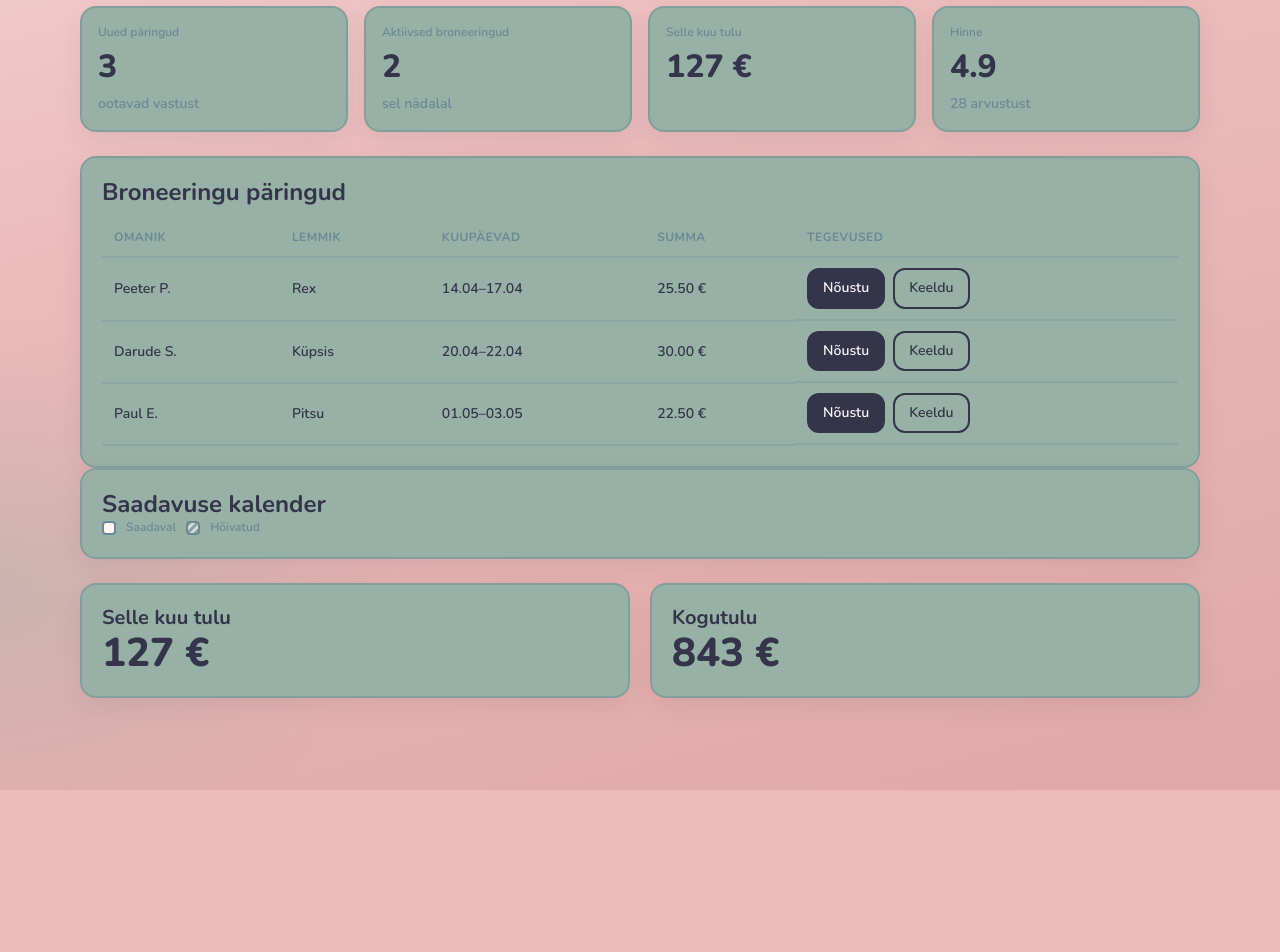
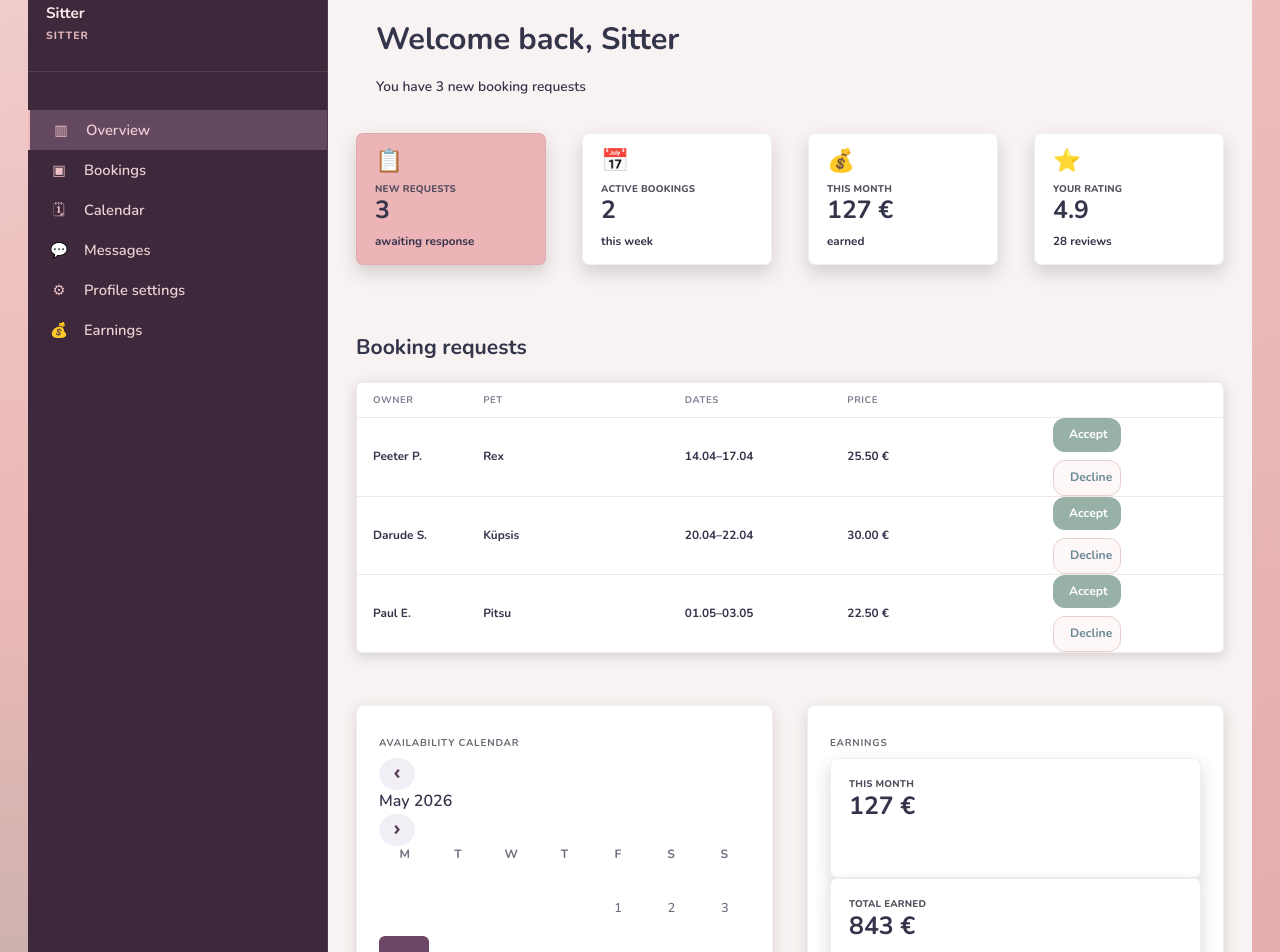
Before and after one commit to KelliKirk/loomahoidja, a React (Vite) app in the folder frontend/loomahoidja/: page /dashboard/sitter in a window 1280 px wide. Shown: the part 200-1152 px from the top of the page. Before the commit the page ends 990 px from the top, so only its background shows below. Built offline with nearby package versions, Linux system fonts and the light colour scheme.

Commit message:
sitter dashboard incomplete

```diff
--- a/frontend/loomahoidja/src/App.css
+++ b/frontend/loomahoidja/src/App.css
@@ -244,7 +244,7 @@ button {
   min-height: 100%;
 }
 
-.filter-panel > .filter-block {
+.filter-panel>.filter-block {
   display: grid;
   gap: 14px;
   margin: 0;
@@ -255,20 +255,20 @@ button {
   box-shadow: none;
 }
 
-.filter-panel > .filter-block:first-child {
+.filter-panel>.filter-block:first-child {
   padding-top: 0;
 }
 
-.filter-panel > .filter-block:last-of-type {
+.filter-panel>.filter-block:last-of-type {
   border-bottom: none;
   padding-bottom: 4px;
 }
 
-.filter-panel > .filter-block--conditions {
+.filter-panel>.filter-block--conditions {
   gap: 12px;
 }
 
-.filter-panel > .filter-apply-btn {
+.filter-panel>.filter-apply-btn {
   margin-top: 20px;
   flex-shrink: 0;
 }
@@ -1381,6 +1381,7 @@ button {
 }
 
 @media (max-width: 640px) {
+
   .app-header,
   .app-footer {
     flex-direction: column;
@@ -1559,7 +1560,7 @@ button:hover {
 .hero-box {
   border-radius: 32px;
   padding: 28px;
-  background: linear-gradient(180deg, rgba(255,255,255,0.9) 0%, rgba(241,224,245,0.95) 100%);
+  background: linear-gradient(180deg, rgba(255, 255, 255, 0.9) 0%, rgba(241, 224, 245, 0.95) 100%);
   min-height: 320px;
   display: flex;
   flex-direction: column;
@@ -2295,6 +2296,7 @@ button:hover {
   display: grid;
   grid-template-columns: repeat(7, 1fr);
   gap: 3px;
+  margin-top: 20px;
 }
 
 .day {
@@ -2335,6 +2337,35 @@ button:hover {
   color: #6B6B7D;
   justify-content: center;
   margin-top: 6px;
+}
+
+.cal-day.today {
+  background: #3d293b;
+  color: #fff;
+  font-weight: 800;
+}
+
+.cal-nav-btn {
+  background: #f2eef5;
+  border: none;
+  width: 32px;
+  height: 32px;
+  border-radius: 50%;
+  display: flex;
+  align-items: center;
+  justify-content: center;
+  cursor: pointer;
+  font-size: 1.2rem;
+  color: #594157;
+}
+
+.cal-nav-btn:hover {
+  background: #EBBAB9;
+}
+
+.cal-day.today {
+  border: 2px solid #594157;
+  font-weight: 800;
 }
 
 .legend-item {
@@ -2498,6 +2529,7 @@ button:hover {
 }
 
 @media (max-width: 1120px) {
+
   .hero-panel,
   .auth-panel,
   .profile-grid,
@@ -3185,6 +3217,7 @@ button:hover {
 .btnSm {
   padding: 8px 14px;
   font-size: 14px;
+  min-height: auto;
 }
 
 .btnWide {
@@ -3266,8 +3299,7 @@ button:hover {
   width: 100%;
   max-width: none;
   margin: 0;
-  padding: 12px max(20px, calc(12px + env(safe-area-inset-left, 0px)))
-    12px max(20px, calc(12px + env(safe-area-inset-right, 0px)));
+  padding: 12px max(20px, calc(12px + env(safe-area-inset-left, 0px))) 12px max(20px, calc(12px + env(safe-area-inset-right, 0px)));
   box-sizing: border-box;
   display: flex;
   align-items: center;
@@ -3896,13 +3928,11 @@ button:hover {
 }
 
 .calCellDisabled {
-  background: repeating-linear-gradient(
-    -45deg,
+  background: repeating-linear-gradient(-45deg,
       rgba(105, 137, 150, 0.2),
       rgba(105, 137, 150, 0.2) 4px,
       rgba(253, 246, 246, 0.5) 4px,
-    rgba(253, 246, 246, 0.5) 8px
-  );
+      rgba(253, 246, 246, 0.5) 8px);
   color: var(--color-accent-3);
   cursor: not-allowed;
   opacity: 0.85;
@@ -3935,13 +3965,11 @@ button:hover {
 }
 
 .swatchBusy {
-  background: repeating-linear-gradient(
-    -45deg,
+  background: repeating-linear-gradient(-45deg,
       rgba(105, 137, 150, 0.35),
       rgba(105, 137, 150, 0.35) 3px,
       rgba(253, 246, 246, 0.6) 3px,
-    rgba(253, 246, 246, 0.6) 6px
-  );
+      rgba(253, 246, 246, 0.6) 6px);
 }
 
 .mapFrame {
@@ -3982,29 +4010,103 @@ button:hover {
 }
 
 .tableWrap {
-  overflow-x: auto;
+  width: 100%;
   margin-top: 12px;
 }
 
 .dataTable {
   width: 100%;
   border-collapse: collapse;
-  font-size: 14px;
+  margin-top: 12px;
+}
+
+.dataTable th {
+  padding: 12px 16px;
+  font-size: 11px;
+  text-transform: uppercase;
+  letter-spacing: 0.12em;
+  color: #8A7B8C;
+  border-bottom: 1px solid rgba(86, 68, 81, 0.1);
+  font-weight: 800;
+}
+
+.dataTable td {
+  padding: 16px;
+  background: transparent;
+  border-bottom: 1px solid rgba(86, 68, 81, 0.08);
+  vertical-align: middle;
+  color: #34344A;
   font-weight: 600;
 }
 
-.dataTable th,
-.dataTable td {
-  text-align: left;
-  padding: 10px 12px;
-  border-bottom: 2px solid rgba(105, 137, 150, 0.25);
-}
-
-.dataTable th {
-  font-size: 12px;
-  text-transform: uppercase;
-  letter-spacing: 0.04em;
-  color: var(--color-accent-3);
+.dataTable tr:last-child td {
+  border-bottom: none;
+}
+
+.btn-action.accept {
+  background: #594157;
+  color: #fff;
+  border-radius: 12px;
+  padding: 8px 16px;
+}
+
+.btn-action.decline {
+  background: transparent;
+  color: #594157;
+  border: 1px solid rgba(89, 65, 87, 0.2);
+  border-radius: 12px;
+  padding: 8px 16px;
+  margin-left: 8px;
+}
+
+.price-tag {
+  color: #34344A;
+  font-weight: 800;
+}
+.owner-name-stack {
+  display: flex;
+  flex-direction: column;
+  line-height: 1.2;
+}
+
+.price-tag {
+  font-weight: 800;
+  color: #34344A;
+  background: #f7f3f9;
+  padding: 4px 8px;
+  border-radius: 8px;
+}
+
+.tableActions {
+  display: flex;
+  gap: 8px;
+  justify-content: flex-end;
+}
+
+.btn-action {
+  border: none;
+  padding: 8px 16px;
+  border-radius: 10px;
+  font-weight: 700;
+  font-size: 13px;
+  cursor: pointer;
+  transition: transform 0.1s;
+}
+
+.btn-action:active {
+  transform: scale(0.95);
+}
+
+.btn-action.accept {
+  background: #97B1A6;
+  color: #ffffff;
+  border-color: #97B1A6;
+}
+
+.btn-action.decline {
+  background: #fdf8f7;
+  color: #698996;
+  border-color: #e8d0ce;
 }
 
 .statusPill {
@@ -4064,13 +4166,11 @@ button:hover {
   height: 48px;
   border-radius: 10px;
   border: 2px dashed var(--color-border);
-  background: repeating-linear-gradient(
-    45deg,
+  background: repeating-linear-gradient(45deg,
       rgba(253, 246, 246, 0.8),
       rgba(253, 246, 246, 0.8) 4px,
       rgba(105, 137, 150, 0.12) 4px,
-    rgba(105, 137, 150, 0.12) 8px
-  );
+      rgba(105, 137, 150, 0.12) 8px);
 }
 
 .addPetDashed {
@@ -4163,12 +4263,10 @@ button:hover {
 .skeletonLine {
   height: 14px;
   border-radius: 8px;
-  background: linear-gradient(
-    90deg,
+  background: linear-gradient(90deg,
       rgba(253, 246, 246, 0.3),
       rgba(255, 255, 255, 0.6),
-    rgba(253, 246, 246, 0.3)
-  );
+      rgba(253, 246, 246, 0.3));
   background-size: 200% 100%;
   animation: shimmer 1.2s infinite;
   margin-top: 12px;
@@ -4182,6 +4280,7 @@ button:hover {
   0% {
     background-position: 0% 0;
   }
+
   100% {
     background-position: -200% 0;
   }
--- a/frontend/loomahoidja/src/pages/SitterDashboardPage.jsx
+++ b/frontend/loomahoidja/src/pages/SitterDashboardPage.jsx
@@ -1,84 +1,194 @@
+import { useState } from 'react'
+import { useAuth } from '../auth/AuthContext'
 import Button from '../components/Button'
 
-const requests = [
+const INITIAL_REQUESTS = [
   { owner: 'Peeter P.', pet: 'Rex', dates: '14.04–17.04', price: '25.50 €' },
   { owner: 'Darude S.', pet: 'Küpsis', dates: '20.04–22.04', price: '30.00 €' },
   { owner: 'Paul E.', pet: 'Pitsu', dates: '01.05–03.05', price: '22.50 €' },
 ]
 
+const MONTH_NAMES = ['January', 'February', 'March', 'April', 'May', 'June',
+  'July', 'August', 'September', 'October', 'November', 'December']
+
+function getMonthStartOffset(year, month) {
+  const day = new Date(year, month, 1).getDay()
+  return day === 0 ? 6 : day - 1
+}
+
+function daysInMonth(year, month) {
+  return new Date(year, month + 1, 0).getDate()
+}
+
 export default function SitterDashboardPage() {
+  const { user } = useAuth()
+  const firstName = user?.fullName?.split(' ')[0] || 'Sitter'
+  const initials = user?.fullName?.split(' ').map(n => n[0]).join('').toUpperCase() || '?'
+
+  const [bookingRequests, setBookingRequests] = useState(INITIAL_REQUESTS)
+  const today = new Date()
+  const [calYear, setCalYear] = useState(today.getFullYear())
+  const [calMonth, setCalMonth] = useState(today.getMonth())
+
+  const handlePrevMonth = () => {
+    if (calMonth === 0) { setCalYear(y => y - 1); setCalMonth(11) }
+    else setCalMonth(m => m - 1)
+  }
+  const handleNextMonth = () => {
+    if (calMonth === 11) { setCalYear(y => y + 1); setCalMonth(0) }
+    else setCalMonth(m => m + 1)
+  }
+  const handleAccept = (index) => setBookingRequests(r => r.filter((_, i) => i !== index))
+  const handleDecline = (index) => setBookingRequests(r => r.filter((_, i) => i !== index))
+
   return (
-    <main className="pageMain">
-        <h1 className="typeH1">Tere tulemast, Leelo</h1>
-        <p className="typeBody textMuted">Sinu hoidja ülevaade</p>
+    <div className="owner-dashboard">
+      <aside className="owner-sidebar">
+        <div className="owner-brand">
+          <span className="owner-brand-mark">L</span>
+        </div>
+        <div className="owner-profile">
+          <strong>{user?.fullName || 'Sitter'}</strong>
+          <span>Sitter</span>
+        </div>
+        <nav className="owner-side-nav">
+          <button className="active" type="button"><span>▥</span>Overview</button>
+          <button type="button"><span>▣</span>Bookings</button>
+          <button type="button"><span>🗓</span>Calendar</button>
+          <button type="button"><span>💬</span>Messages</button>
+          <button type="button"><span>⚙</span>Profile settings</button>
+          <button type="button"><span>💰</span>Earnings</button>
+        </nav>
+      </aside>
 
-        <div className="statRow">
-          {[
-            ['Uued päringud', '3', 'ootavad vastust'],
-            ['Aktiivsed broneeringud', '2', 'sel nädalal'],
-            ['Selle kuu tulu', '127 €', ''],
-            ['Hinne', '4.9', '28 arvustust'],
-          ].map(([t, v, s]) => (
-            <div key={t} className="statCard cardSurface">
-              <div className="typeCaption">{t}</div>
-              <div className="typeDisplay statNum">{v}</div>
-              {s ? <div className="typeBodySmall textMuted">{s}</div> : null}
+      <div className="owner-workspace">
+        <header className="owner-topbar">
+          <div className="typeBody">Sitter Dashboard</div>
+          <div className="user-avatar">{initials}</div>
+        </header>
+
+        <main className="owner-content">
+          <div className="owner-welcome">
+            <h1>Welcome back, {firstName}</h1>
+            <p>You have {bookingRequests.length} new booking {bookingRequests.length === 1 ? 'request' : 'requests'}</p>
+          </div>
+
+          <div className="owner-stats-grid">
+            <div className="owner-stat-card highlighted">
+              <span className="owner-stat-icon">📋</span>
+              <span className="owner-stat-label">New requests</span>
+              <strong>{bookingRequests.length}</strong>
+              <small>awaiting response</small>
+            </div>
+            <div className="owner-stat-card">
+              <span className="owner-stat-icon">📅</span>
+              <span className="owner-stat-label">Active bookings</span>
+              <strong>2</strong>
+              <small>this week</small>
+            </div>
+            <div className="owner-stat-card">
+              <span className="owner-stat-icon">💰</span>
+              <span className="owner-stat-label">This month</span>
+              <strong>127 €</strong>
+              <small>earned</small>
+            </div>
+            <div className="owner-stat-card">
+              <span className="owner-stat-icon">⭐</span>
+              <span className="owner-stat-label">Your rating</span>
+              <strong>4.9</strong>
+              <small>28 reviews</small>
+            </div>
+          </div>
+
+          <section className="owner-bookings-section">
+            <h2>Booking requests</h2>
+            <div className="owner-bookings-table">
+              <div className="owner-table-row owner-table-head">
+                <span>Owner</span>
+                <span>Pet</span>
+                <span>Dates</span>
+                <span>Price</span>
+                <span></span>
+              </div>
+              {bookingRequests.length === 0 && (
+                <div>
+                  No pending requests 🎉
+                </div>
+              )}
+              {bookingRequests.map((r, index) => (
+                <div key={index} className="owner-table-row">
+                  <span>{r.owner}</span>
+                  <span>{r.pet}</span>
+                  <span>{r.dates}</span>
+                  <span>{r.price}</span>
+                  <div className="tableActions">
+                    <button className="btn-action accept" onClick={() => handleAccept(index)}>Accept</button>
+                    <button className="btn-action decline" onClick={() => handleDecline(index)}>Decline</button>
+                  </div>
                 </div>
               ))}
             </div>
+          </section>
 
-        <section className="cardSurface blockPad">
-          <h2 className="typeH2">Broneeringu päringud</h2>
-          <div className="tableWrap">
-            <table className="dataTable">
-              <thead>
-                <tr>
-                  <th>Omanik</th>
-                  <th>Lemmik</th>
-                  <th>Kuupäevad</th>
-                  <th>Summa</th>
-                  <th>Tegevused</th>
-                </tr>
-              </thead>
-              <tbody>
-                {requests.map((r) => (
-                  <tr key={r.owner + r.dates}>
-                    <td>{r.owner}</td>
-                    <td>{r.pet}</td>
-                    <td>{r.dates}</td>
-                    <td>{r.price}</td>
-                    <td className="tableActions">
-                      <Button variant="primary" className="btnSm">
-                        Nõustu
-                      </Button>
-                      <Button variant="outline" className="btnSm">
-                        Keeldu
-                      </Button>
-                    </td>
-                  </tr>
+          <div className="owner-bottom-grid">
+
+            <section className="owner-card">
+              <h2>Availability calendar</h2>
+              <div>
+                <button className="cal-nav-btn" onClick={handlePrevMonth}>‹</button>
+                <span>{MONTH_NAMES[calMonth]} {calYear}</span>
+                <button className="cal-nav-btn" onClick={handleNextMonth}>›</button>
+              </div>
+              <div className="calendar-weekdays">
+                {['M', 'T', 'W', 'T', 'F', 'S', 'S'].map((d, i) => (
+                  <span key={i}>{d}</span>
                 ))}
-              </tbody>
-            </table>
+              </div>
+              <div className="calendar-grid">
+                {Array(getMonthStartOffset(calYear, calMonth)).fill(null).map((_, i) => (
+                  <div key={`blank-${i}`} className="day empty" />
+                ))}
+                {Array.from({ length: daysInMonth(calYear, calMonth) }, (_, i) => i + 1).map(day => {
+                  const isToday = today.getFullYear() === calYear
+                    && today.getMonth() === calMonth
+                    && today.getDate() === day
+                  return (
+                    <div key={day} className={`day${isToday ? ' today' : ''}`}>
+                      {day}
+                    </div>
+                  )
+                })}
+              </div>
+              <div className="calendar-legend">
+                <div className="legend-item">
+                  <div className="legend-box available" /><span>Available</span>
+                </div>
+                <div className="legend-item">
+                  <div className="legend-box booked" /><span>Busy</span>
+                </div>
+                <div className="legend-item">
+                  <div className="legend-box today" /><span>Today</span>
+                </div>
               </div>
             </section>
 
-        <section className="cardSurface blockPad">
-          <h2 className="typeH2">Saadavuse kalender</h2>
-          <p className="typeCaption legendRow">
-            <span className="swatch swatchFree" /> Saadaval <span className="swatch swatchBusy" /> Hõivatud
-          </p>
+            <section className="owner-card">
+              <h2>Earnings</h2>
+              <div>
+                <div className="owner-stat-card">
+                  <span className="owner-stat-label">This month</span>
+                  <strong>127 €</strong>
+                </div>
+                <div className="owner-stat-card">
+                  <span className="owner-stat-label">Total earned</span>
+                  <strong>843 €</strong>
+                </div>
+              </div>
             </section>
 
-        <div className="dashTwoCol">
-          <section className="cardSurface blockPad">
-            <h3 className="typeH3">Selle kuu tulu</h3>
-            <p className="typeDisplay">127 €</p>
-          </section>
-          <section className="cardSurface blockPad">
-            <h3 className="typeH3">Kogutulu</h3>
-            <p className="typeDisplay">843 €</p>
-          </section>
           </div>
         </main>
+      </div>
+    </div>
   )
 }
--- /dev/null
+++ b/frontend/loomahoidja/src/views/auth/Login.jsx
@@ -0,0 +1,5 @@
+export default function Login() {
+    return (
+        <div>Login</div>
+    )
+}
--- /dev/null
+++ b/frontend/loomahoidja/src/views/auth/Register.jsx
@@ -0,0 +1,3 @@
+export default function Register() {
+  return <div>Register</div>;
+}
```
Also changed, not shown: frontend/loomahoidja/src/views/SitterList.css (added, +74 -0 lines), frontend/loomahoidja/src/views/SitterList.jsx (added, +20 -0 lines). Lines whose indentation alone changed are shown as unchanged.
